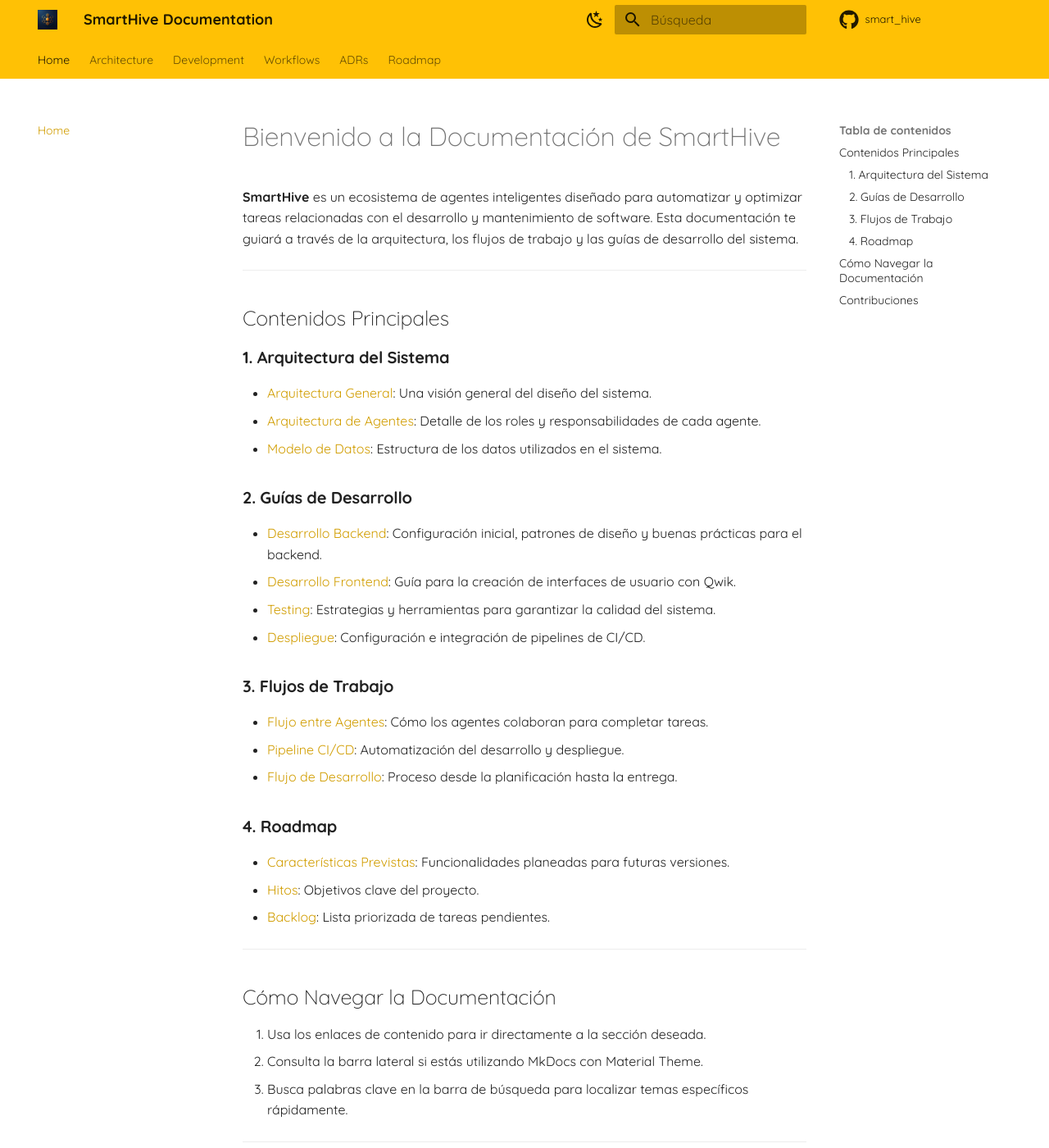
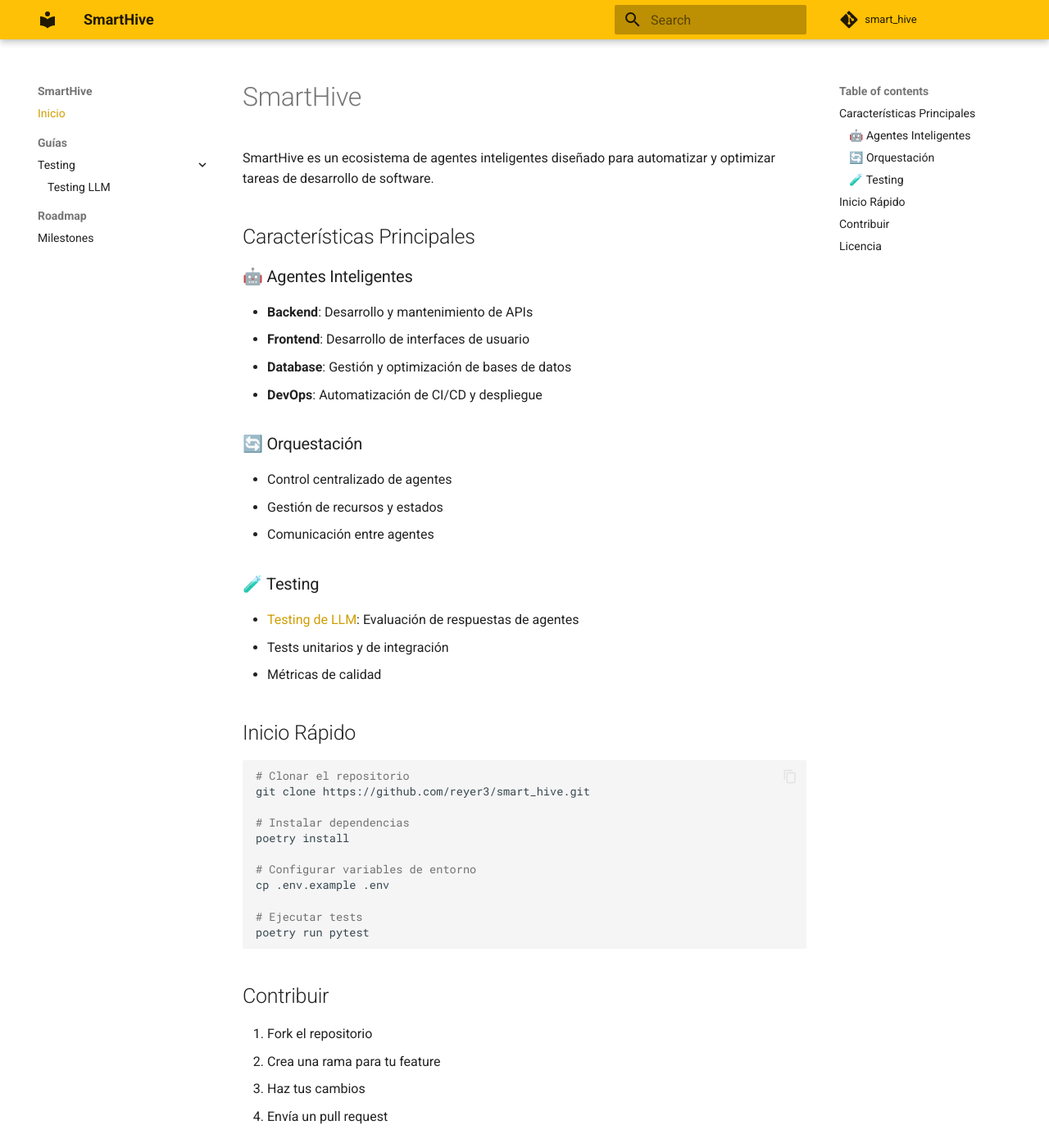
Before and after one commit to reyer3/smart_hive, an MkDocs documentation site: the page built from docs/index.md, in a window 1280 px wide and 1400 px high. Shown: the whole window at 82% size. Built offline with MkDocs 1.6.1 and Material for MkDocs 9.7.7, drawn with Linux system fonts in a browser that asks for light colours; comment, search, counter and statistics services are not loaded; some of the changed text lies outside the part shown.

Commit message:
docs: update mkdocs configuration and index
- Update mkdocs.yml with Material theme and plugins
- Simplify index.md with key features and quick start

````diff
--- a/docs/index.md
+++ b/docs/index.md
@@ -1,50 +1,48 @@
-# Bienvenido a la Documentación de SmartHive
+# SmartHive
 
-**SmartHive** es un ecosistema de agentes inteligentes diseñado para automatizar y optimizar tareas relacionadas con el desarrollo y mantenimiento de software. Esta documentación te guiará a través de la arquitectura, los flujos de trabajo y las guías de desarrollo del sistema.
+SmartHive es un ecosistema de agentes inteligentes diseñado para automatizar y optimizar tareas de desarrollo de software.
 
----
+## Características Principales
 
-## Contenidos Principales
+### 🤖 Agentes Inteligentes
+- **Backend**: Desarrollo y mantenimiento de APIs
+- **Frontend**: Desarrollo de interfaces de usuario
+- **Database**: Gestión y optimización de bases de datos
+- **DevOps**: Automatización de CI/CD y despliegue
 
-### **1. Arquitectura del Sistema**
-- [Arquitectura General](architecture/system_architecture.md): Una visión general del diseño del sistema.
-- [Arquitectura de Agentes](architecture/agent_architecture.md): Detalle de los roles y responsabilidades de cada agente.
-- [Modelo de Datos](architecture/data_model.md): Estructura de los datos utilizados en el sistema.
+### 🔄 Orquestación
+- Control centralizado de agentes
+- Gestión de recursos y estados
+- Comunicación entre agentes
 
-### **2. Guías de Desarrollo**
-- [Desarrollo Backend](development/backend_development.md): Configuración inicial, patrones de diseño y buenas prácticas para el backend.
-- [Desarrollo Frontend](development/frontend_development.md): Guía para la creación de interfaces de usuario con Qwik.
-- [Testing](development/testing.md): Estrategias y herramientas para garantizar la calidad del sistema.
-- [Despliegue](development/deployment.md): Configuración e integración de pipelines de CI/CD.
+### 🧪 Testing
+- [Testing de LLM](testing/llm_testing.md): Evaluación de respuestas de agentes
+- Tests unitarios y de integración
+- Métricas de calidad
 
-### **3. Flujos de Trabajo**
-- [Flujo entre Agentes](workflows/agent_workflows.md): Cómo los agentes colaboran para completar tareas.
-- [Pipeline CI/CD](workflows/ci_cd_pipeline.md): Automatización del desarrollo y despliegue.
-- [Flujo de Desarrollo](workflows/development_workflows.md): Proceso desde la planificación hasta la entrega.
+## Inicio Rápido
 
-### **4. Roadmap**
-- [Características Previstas](roadmap/features.md): Funcionalidades planeadas para futuras versiones.
-- [Hitos](roadmap/milestones.md): Objetivos clave del proyecto.
-- [Backlog](roadmap/backlog.md): Lista priorizada de tareas pendientes.
+```bash
+# Clonar el repositorio
+git clone https://github.com/reyer3/smart_hive.git
 
----
+# Instalar dependencias
+poetry install
 
-## Cómo Navegar la Documentación
+# Configurar variables de entorno
+cp .env.example .env
 
-1. Usa los enlaces de contenido para ir directamente a la sección deseada.
-2. Consulta la barra lateral si estás utilizando MkDocs con Material Theme.
-3. Busca palabras clave en la barra de búsqueda para localizar temas específicos rápidamente.
+# Ejecutar tests
+poetry run pytest
+```
 
----
+## Contribuir
 
-## Contribuciones
+1. Fork el repositorio
+2. Crea una rama para tu feature
+3. Haz tus cambios
+4. Envía un pull request
 
-Esta documentación es colaborativa. Si deseas contribuir, sigue estos pasos:
+## Licencia
 
-1. Realiza un fork del repositorio.
-2. Propón cambios o nuevas secciones.
-3. Envíanos un pull request.
-
----
-
-Gracias por explorar la documentación de **SmartHive**. ¡Esperamos que sea útil para tu desarrollo!
+MIT License - ver [LICENSE](LICENSE) para más detalles.
--- a/mkdocs.yml
+++ b/mkdocs.yml
@@ -1,5 +1,5 @@
-site_name: SmartHive Documentation
-site_description: Documentación del ecosistema SmartHive basado en agentes inteligentes
+site_name: SmartHive
+site_description: Ecosistema SmartHive basado en agentes inteligentes.
 site_author: Ricardo Reyes
 repo_url: https://github.com/reyer3/smart_hive
 repo_name: smart_hive
@@ -9,58 +9,22 @@
 
 theme:
   name: material
-  language: es
-  logo: assets/images/logo.png
-  favicon: assets/images/favicon.png
-  font:
-    text: Quicksand
-    code: Ubuntu Mono
-  icon:
-    repo: fontawesome/brands/github
+  palette:
+    primary: amber
+    accent: deep orange
   features:
     - navigation.instant
     - navigation.tracking
-    - navigation.tabs
     - navigation.sections
     - navigation.expand
     - navigation.top
-    - navigation.footer
     - search.suggest
     - search.highlight
-    - content.tabs.link
-    - content.code.annotation
     - content.code.copy
-  palette:
-    - media: "(prefers-color-scheme: light)"
-      scheme: default
-      primary: amber
-      accent: orange
-      toggle:
-        icon: material/weather-night
-        name: Switch to dark mode
-    - media: "(prefers-color-scheme: dark)"
-      scheme: slate
-      primary: amber
-      accent: orange
-      toggle:
-        icon: material/weather-sunny
-        name: Switch to light mode
-
-plugins:
-  - search
-  - tags
 
 markdown_extensions:
-  - tables
-  - attr_list
-  - def_list
-  - md_in_html
-  - toc:
-      permalink: true
   - pymdownx.highlight:
       anchor_linenums: true
-      line_spans: __span
-      pygments_lang_class: true
   - pymdownx.inlinehilite
   - pymdownx.snippets
   - pymdownx.superfences
@@ -68,47 +32,17 @@
   - pymdownx.details
   - pymdownx.tabbed:
       alternate_style: true
-  - pymdownx.emoji:
-      emoji_index: !!python/name:material.extensions.emoji.twemoji
-      emoji_generator: !!python/name:material.extensions.emoji.to_svg
+  - tables
+
+plugins:
+  - search
+  - minify:
+      minify_html: true
 
 nav:
-  - Home: index.md
-  - Architecture:
-      - System Architecture: architecture/system_architecture.md
-      - Agent Architecture: architecture/agent_architecture.md
-      - Agent Ecosystem: architecture/agent_ecosystem.md
-      - User Personalization: architecture/user_personalization.md
-      - Data Model: architecture/data_model.md
-  - Development:
-      - Backend: development/backend_development.md
-      - Frontend: development/frontend_development.md
-      - Agent Development: development/agent_development.md
-      - Deployment: development/deployment.md
-      - Testing: development/testing.md
-  - Workflows:
-      - Agent Workflows: workflows/agent_workflows.md
-      - CI/CD Pipeline: workflows/ci_cd_pipeline.md
-      - Development Workflows: workflows/development_workflows.md
-  - ADRs:
-      - Overview: adr/README.md
-      - Framework Selection: adr/001-agent-framework-selection.md
+  - Inicio: index.md
+  - Guías:
+      - Testing:
+          - Testing LLM: testing/llm_testing.md
   - Roadmap:
-      - Features: roadmap/features.md
       - Milestones: roadmap/milestones.md
-      - Backlog: roadmap/backlog.md
-
-extra:
-  social:
-    - icon: fontawesome/brands/github
-      link: https://github.com/reyer3
-      name: GitHub
-  analytics:
-    provider: google
-  consent:
-    title: Cookie consent
-    description: >-
-      We use cookies to recognize your repeated visits and preferences, as well
-      as to measure the effectiveness of our documentation and whether users
-      find what they're searching for. With your consent, you're helping us to
-      make our documentation better.
````
